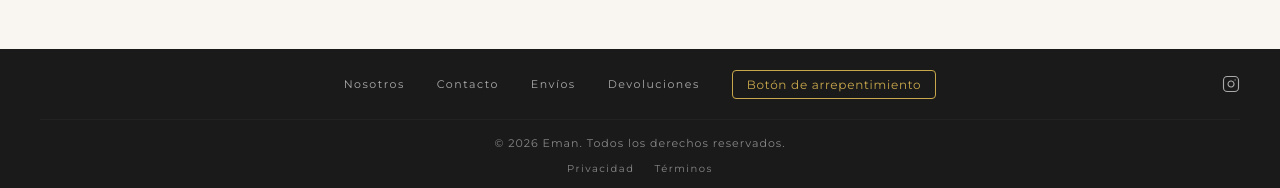
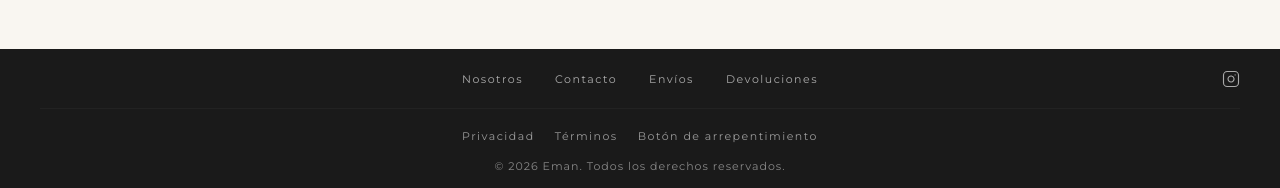
Before and after one commit to PMoyanoAiraldi/Eman-Front, a React (Vite) app in the folder eman-front/: page /returns in a window 1280 px wide. Shown: the part 923-1111 px from the top of the page. Built offline with nearby package versions, Linux system fonts and the light colour scheme; no server answers; what @mercadopago/sdk-react would draw is missing.

Commit message:
Acomode el boton de arrepentimiento para que sea más sutil y el copyright debajo

```diff
--- a/eman-front/src/components/Footer/Footer.jsx
+++ b/eman-front/src/components/Footer/Footer.jsx
@@ -32,9 +32,7 @@ const Footer = () => {
                 <Link to="/contact">Contacto</Link>
                 <Link to="/shipping">Envíos</Link>
                 <Link to="/returns">Devoluciones</Link>
-                <Link to="/arrepentimiento" className={styles.withdrawal}>
-                    Botón de arrepentimiento
-                </Link>
+
             </nav>
 
             <a
@@ -49,11 +47,13 @@ const Footer = () => {
             </div>
 
         <div className={styles.bottom}>
-            <span>© {currentYear} Eman. Todos los derechos reservados.</span>
+
             <div className={styles.legal}>
                 <Link to="/privacy">Privacidad</Link>
                 <Link to="/terms">Términos</Link>
+                <Link to="/arrepentimiento">Botón de arrepentimiento</Link>
             </div>
+            <span>© {currentYear} Eman. Todos los derechos reservados.</span>
         </div>
         </footer>
     )
--- a/eman-front/src/components/Footer/Footer.module.css
+++ b/eman-front/src/components/Footer/Footer.module.css
@@ -69,54 +69,11 @@
     align-items: center;
     min-height: var(--tap-min);
     padding: 0 12px;
-    color: #888;
+    color: #999;
     font-size: 11px;
     letter-spacing: 1.5px;
     text-decoration: none;
     transition: color 0.2s;
-}
-
-.withdrawalWrap {
-    display: flex;
-    justify-content: center;
-    padding: 4px 16px 16px;
-}
-
-.withdrawal {
-    display: inline-block;
-    padding: 6px 14px;
-    border: 1px solid var(--color-gold);
-    border-radius: 4px;
-    color: var(--color-gold);
-    font-size: 0.75rem;
-    letter-spacing: 0.06em;
-    text-decoration: none;
-    transition: background 0.2s, color 0.2s;
-}
-
-.withdrawal:hover,
-.withdrawal:focus-visible {
-    background: var(--color-gold);
-    color: #1a1a1a;
-}
-
-.links a.withdrawal {
-    display: inline-flex;
-    align-items: center;
-    padding: 6px 14px;
-    border: 1px solid var(--color-gold);
-    border-radius: 4px;
-    color: var(--color-gold);
-    font-size: 0.75rem;
-    letter-spacing: 0.06em;
-    text-transform: none;
-    transition: background 0.2s, color 0.2s;
-}
-
-.links a.withdrawal:hover,
-.links a.withdrawal:focus-visible {
-    background: var(--color-gold);
-    color: #1a1a1a;
 }
 
 @media (hover: hover) {
@@ -165,12 +122,12 @@
 
     .legal {
         gap: 20px;
-        margin-top: 8px;
+        margin-bottom: 8px;
     }
 
     .legal a {
         min-height: 0;
-        padding: 0;
-        font-size: 10px;
+        padding: 4px 0;
+        font-size: 11px;
     }
 }
```
